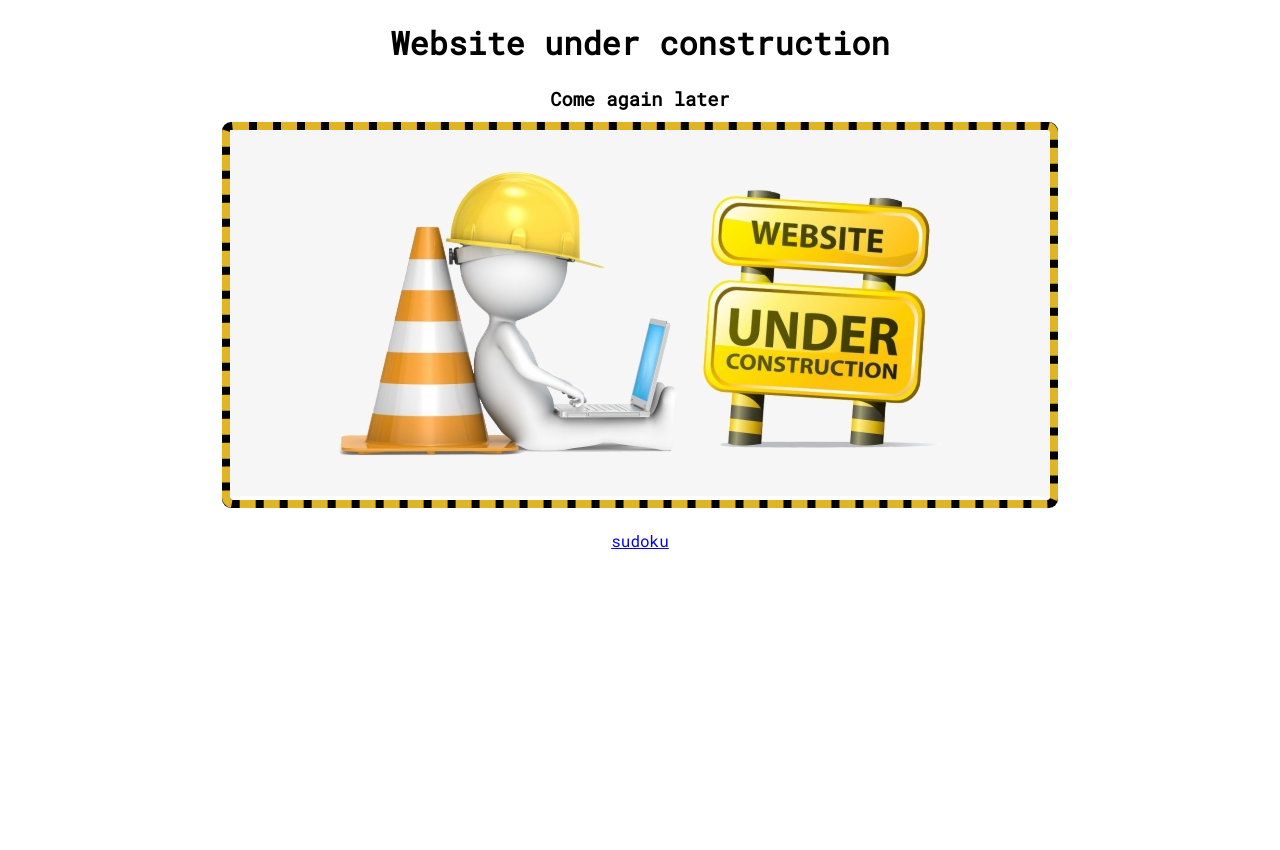
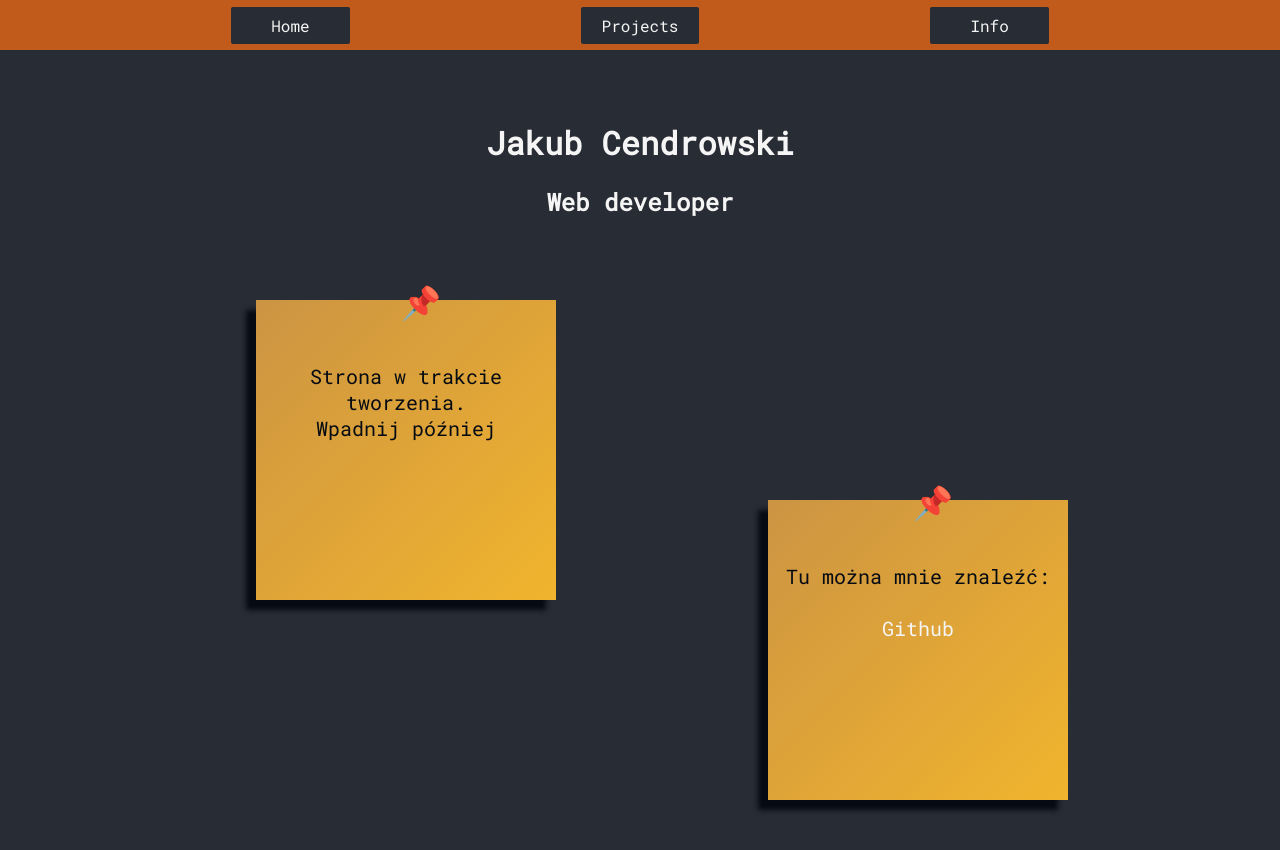
Before and after one commit to Quuba/portfolio-website, a React (Create React App) app: page /#/ in a window 1280 px wide. Shown: the top 850 px of the page. Before the commit the page ends 800 px from the top, so only its background shows below. Built offline with nearby package versions, Linux system fonts and the light colour scheme.

Commit message:
big homepage update

```diff
--- a/public/index.html
+++ b/public/index.html
@@ -24,7 +24,7 @@
       work correctly both with client-side routing and a non-root public URL.
       Learn how to configure a non-root public URL by running `npm run build`.
     -->
-    <title>React App</title>
+    <title>Jakub Cendrowski - Portfolio</title>
   </head>
   <body>
     <noscript>You need to enable JavaScript to run this app.</noscript>
--- a/src/App.css
+++ b/src/App.css
@@ -1,17 +1,20 @@
+@import url('https://fonts.googleapis.com/css2?family=Roboto+Mono&display=swap');
+
+body {
+  margin: 0;
+  font-family: 'Roboto Mono', monospace;
+}
+
 .App {
   text-align: center;
+  color: whitesmoke;
+  background-color: #282c34;
+  z-index: 0;
 }
 
-.App-header {
-  background-color: #282c34;
-  min-height: 100vh;
-  display: flex;
-  flex-direction: column;
-  align-items: center;
-  justify-content: center;
-  font-size: calc(10px + 2vmin);
-  color: white;
-}
+
+
+
 
 .SecretPage{
   width: 100%;
--- a/src/App.tsx
+++ b/src/App.tsx
@@ -1,8 +1,9 @@
 import React from 'react';
 import './App.css';
 import Homepage from "./homepage/Homepage";
-import {BrowserRouter, HashRouter, useRoutes} from "react-router-dom";
+import {HashRouter, useRoutes} from "react-router-dom";
 import SecretPage from "./secret/SecretPage";
+import Header from "./common/Header";
 
 
 const App = () => {
@@ -12,7 +13,10 @@ const App = () => {
     ])
 
     return (
-        route
+        <div className={'App'}>
+            <Header/>
+            {route}
+        </div>
     );
 }
 
--- /dev/null
+++ b/src/common/Header.css
@@ -0,0 +1,44 @@
+.Header{
+    width: 100%;
+    min-height: 50px;
+
+    background-color: #c05b1c;
+
+    display: flex;
+    justify-content: space-evenly;
+    align-items: center;
+}
+
+.Header .Link{
+    min-width: 90px;
+    width: 8%;
+    margin: 0;
+    padding: 8px;
+
+    color: whitesmoke;
+    background-color: #282c34;
+    border-radius: 2px;
+
+    text-decoration: none;
+    position: relative;
+
+    transition: background-color 0.3s;
+}
+
+
+.Header .Link:after {
+    background: none repeat scroll 0 0 transparent;
+    bottom: 0;
+    content: "";
+    display: block;
+    height: 4px;
+    left: 50%;
+    position: absolute;
+    background: #fff;
+    transition: width 0.3s ease 0s, left 0.3s ease 0s;
+    width: 0;
+}
+.Header .Link:hover:after {
+    width: 100%;
+    left: 0;
+}
--- /dev/null
+++ b/src/common/Header.tsx
@@ -0,0 +1,15 @@
+import React from 'react';
+import {Link} from "react-router-dom";
+import './Header.css'
+
+const Header = () => {
+    return (
+        <div className={'Header'}>
+            <Link to={'/'} className={'Link'}>Home</Link>
+            <Link to={'/projects'} className={'Link'}>Projects</Link>
+            <Link to={'/info'} className={'Link'}>Info</Link>
+        </div>
+    );
+};
+
+export default Header;
--- /dev/null
+++ b/src/homepage/Homepage.css
@@ -0,0 +1,102 @@
+
+/*
+.box {
+    border-radius: 3px;
+    outline: 8px dashed rgb(223, 180, 38);
+    box-shadow: 0 0 0 8px black;
+    max-width: fit-content;
+}
+
+#img-container {
+    display: flex;
+    flex-direction: column;
+    justify-content: center;
+    align-items: center;
+
+
+     border: 5px solid transparent;
+     border-image: 16 repeating-linear-gradient(-45deg, red 0, red 1em, transparent 0, transparent 2em, #58a 0, #58a 3em, transparent 0, transparent 4em);
+
+}
+*/
+
+a {
+    margin-top: 30px;
+    text-align: center;
+}
+p{
+    margin: 0;
+}
+
+.Homepage{
+    width: 100%;
+    min-height: 100vh;
+
+    padding-top: 50px;
+}
+
+.Note{
+    min-width: 150px;
+    min-height: 150px;
+
+    width: 300px;
+    aspect-ratio: 1/1;
+
+    background-image: linear-gradient(to bottom right, #cc9443, #f1b42d);
+    background-blend-mode: color-burn;
+
+    position: absolute;
+
+    box-shadow:-10px 10px 5px #060b13;
+
+    display: flex;
+    flex-direction: column;
+}
+.Note>span{
+    margin-top: -20px;
+    margin-right: -30px;
+    font-size: 32px;
+    align-self: center;
+}
+
+.Note .Content{
+    font-size: 20px;
+    color: #060b13;
+    width: 90%;
+    align-self: center;
+    margin-top: 40px;
+    display: flex;
+    flex-direction: column;
+}
+.Note a {
+    color: whitesmoke;
+    text-decoration: none;
+
+    position: relative;
+}
+.Note a:after {
+    background: none repeat scroll 0 0 transparent;
+    bottom: 0;
+    content: "";
+    display: block;
+    height: 2px;
+    left: 50%;
+    position: absolute;
+    background: #fff;
+    transition: width 0.3s ease 0s, left 0.3s ease 0s;
+    width: 0;
+}
+a:hover:after {
+    width: 100%;
+    left: 0;
+}
+
+#note1{
+    left: 20vw;
+    top: 300px;
+}
+
+#note2{
+    left:60vw;
+    top: 500px;
+}
--- a/src/homepage/Homepage.tsx
+++ b/src/homepage/Homepage.tsx
@@ -1,19 +1,34 @@
 import React from 'react';
-import './homepage.css';
-import image from './images/website_under_construction.jpg'
-import {useRoutes, Routes, Route, Link, HashRouter} from "react-router-dom";
+import './Homepage.css';
+import Note from "./Note";
 
 const Homepage = () => {
 
     return (
-        <div>
-            <h1>Website under construction</h1>
-            <h3>Come again later</h3>
-            <div id="img-container">
-                <div className="box">
-                    <img src={image} alt="Strona w budowie"/>
-                </div>
-                <a href="https://jakubcendrowski.pl/wave-function-collapse-algorithm">sudoku</a>
+        <div className={'Homepage'}>
+            {/*<h1>Website under construction</h1>*/}
+            {/*<h3>Come again later</h3>*/}
+            {/*<div id="img-container">*/}
+            {/*    <div className="box">*/}
+            {/*        <img src={image} alt="Strona w budowie"/>*/}
+            {/*    </div>*/}
+            {/*    <a href="https://jakubcendrowski.pl/wave-function-collapse-algorithm">sudoku</a>*/}
+            {/*</div>*/}
+            <div>
+                <h1>Jakub Cendrowski</h1>
+                <h2>Web developer</h2>
+                <Note id={'note1'}>
+                    <p>Strona w trakcie tworzenia.<br/> Wpadnij później</p>
+
+                </Note>
+                <Note id={'note2'} >
+                    <p>
+                        Tu można mnie znaleźć:
+                        <br/><br/>
+                        <a href={'https://github.com/Quuba'}>Github</a>
+                    </p>
+                </Note>
+
             </div>
         </div>
     );
--- /dev/null
+++ b/src/homepage/Note.tsx
@@ -0,0 +1,19 @@
+import React, {FC} from 'react';
+
+interface INote {
+    id: string;
+    children:any
+}
+
+const Note: FC<INote> = ({id, children}) => {
+    return (
+        <div className={'Note'} id={id}>
+            <span>📌</span>
+            <div className={'Content'}>
+                {children}
+            </div>
+        </div>
+    );
+};
+
+export default Note;
--- a/src/homepage/homepage.css
+++ /dev/null
@@ -1,32 +0,0 @@
-@import url('https://fonts.googleapis.com/css2?family=Roboto+Mono&display=swap');
-
-body {
-    margin: 0;
-    font-family: 'Roboto Mono', monospace;
-}
-
-h1, h3 {
-    /* background-color: red; */
-    text-align: center;
-}
-
-.box {
-    border-radius: 3px;
-    outline: 8px dashed rgb(223, 180, 38);
-    box-shadow: 0 0 0 8px black;
-    max-width: fit-content;
-}
-
-#img-container {
-    display: flex;
-    flex-direction: column;
-    justify-content: center;
-    align-items: center;
-    /* border: 5px solid transparent; */
-    /* border-image: 16 repeating-linear-gradient(-45deg, red 0, red 1em, transparent 0, transparent 2em, #58a 0, #58a 3em, transparent 0, transparent 4em); */
-}
-
-a {
-    margin-top: 30px;
-    text-align: center;
-}
```
Also changed, not shown: public/logo192.png (deleted), public/logo512.png (deleted), 14 other files (tests, documents, lock files or other folders).
